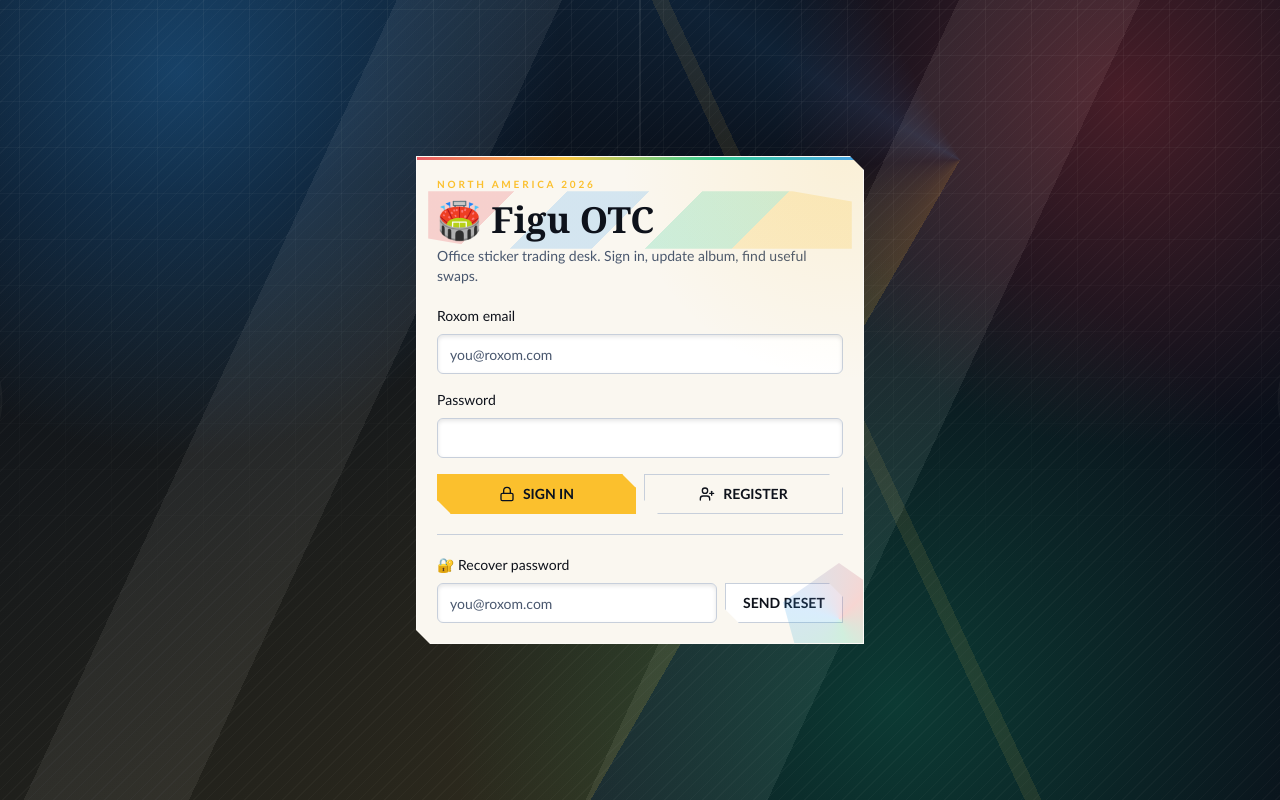
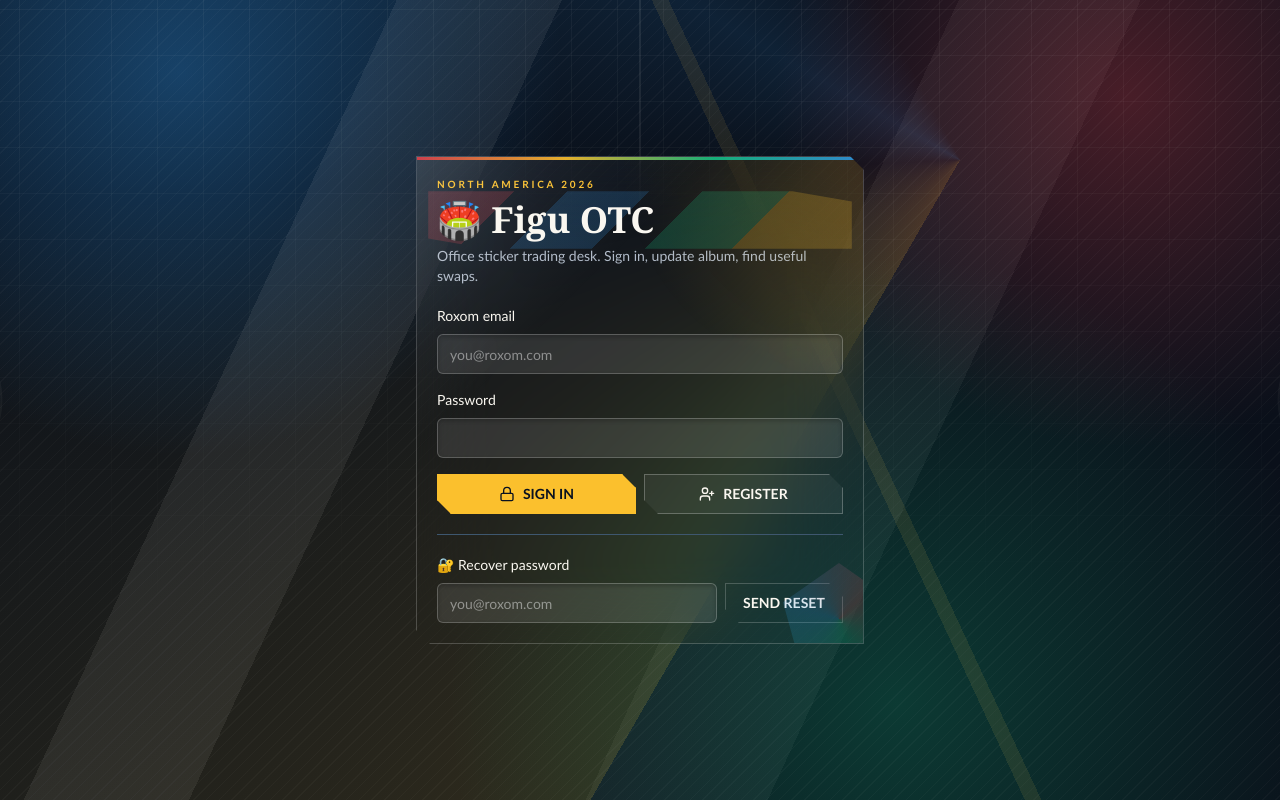
Before and after one commit to diegodella1/figus, a Next.js app: page /login in a window 1280 px wide. Built offline with nearby package versions, Linux system fonts and the light colour scheme.

Commit message:
Switch theme to glassmorphism

```diff
--- a/app/globals.css
+++ b/app/globals.css
@@ -4,12 +4,12 @@
 
 :root {
   --background: 218 46% 7%;
-  --foreground: 220 30% 8%;
-  --muted: 216 36% 94%;
-  --muted-foreground: 218 20% 36%;
-  --border: 216 22% 82%;
-  --card: 42 48% 96%;
-  --card-foreground: 220 30% 8%;
+  --foreground: 42 48% 96%;
+  --muted: 218 32% 18%;
+  --muted-foreground: 214 18% 74%;
+  --border: 210 28% 34%;
+  --card: 218 38% 12%;
+  --card-foreground: 42 48% 96%;
   --primary: 43 96% 58%;
   --primary-foreground: 219 58% 8%;
   --accent: 159 82% 43%;
@@ -36,9 +36,9 @@ body {
     radial-gradient(circle at 88% 12%, hsl(var(--wc-red) / 0.28), transparent 22rem),
     radial-gradient(circle at 70% 88%, hsl(var(--wc-green) / 0.23), transparent 28rem),
     conic-gradient(from 210deg at 75% 20%, hsl(var(--wc-gold) / 0.16), transparent 16%, hsl(var(--wc-blue) / 0.13), transparent 34%),
-    linear-gradient(115deg, transparent 0 58%, hsl(var(--wc-white) / 0.08) 58% 69%, transparent 69%),
+    linear-gradient(115deg, transparent 0 58%, hsl(var(--wc-white) / 0.05) 58% 69%, transparent 69%),
     hsl(var(--background));
-  color: hsl(var(--wc-white));
+  color: hsl(var(--foreground));
   font-family: var(--font-sans), Verdana, sans-serif;
   letter-spacing: 0;
 }
@@ -97,7 +97,8 @@ a {
   content: "";
   background:
     linear-gradient(90deg, hsl(var(--wc-red) / 0.85), hsl(var(--wc-gold) / 0.9), hsl(var(--wc-green) / 0.85), hsl(var(--wc-blue) / 0.85)) top / 100% 3px no-repeat,
-    radial-gradient(circle at 96% 0, hsl(var(--wc-gold) / 0.13), transparent 14rem);
+    radial-gradient(circle at 96% 0, hsl(var(--wc-gold) / 0.16), transparent 14rem),
+    linear-gradient(135deg, hsl(var(--wc-white) / 0.12), transparent 32%);
 }
 
 .matchday-card::after {
--- a/components/app-shell.tsx
+++ b/components/app-shell.tsx
@@ -17,8 +17,8 @@ const nav = [
 export function AppShell({ profile, children }: { profile: Profile; children: React.ReactNode }) {
   return (
     <div className="min-h-screen">
-      <aside className="fixed inset-y-0 left-0 z-20 hidden w-72 border-r border-white/20 bg-background/88 p-4 backdrop-blur-xl lg:block">
-        <Link href="/dashboard" className="sticker-edge matchday-card block border border-white/35 bg-[hsl(var(--wc-white))] p-4 text-card-foreground shadow-desk">
+      <aside className="fixed inset-y-0 left-0 z-20 hidden w-72 border-r border-white/15 bg-background/68 p-4 backdrop-blur-2xl lg:block">
+        <Link href="/dashboard" className="sticker-edge matchday-card block border border-white/20 bg-card/58 p-4 text-card-foreground shadow-desk backdrop-blur-2xl">
           <div className="text-[10px] font-bold uppercase tracking-[0.28em] text-primary">North America 2026</div>
           <div className="geo-26 mt-3 inline-block font-display text-4xl font-black leading-none">Figu OTC</div>
           <p className="mt-2 text-xs text-muted-foreground">Sticker trading desk for matchday swaps</p>
@@ -59,7 +59,7 @@ export function AppShell({ profile, children }: { profile: Profile; children: Re
               <div className="font-semibold">{profile.display_name}</div>
               <div className="text-xs text-muted-foreground">{profile.team_area || "Collector"}</div>
             </div>
-            <div className={cn("sticker-edge border border-white/35 bg-white/10 px-3 py-1 text-xs font-black uppercase text-white")}>
+            <div className={cn("sticker-edge border border-white/25 bg-white/10 px-3 py-1 text-xs font-black uppercase text-white backdrop-blur-xl")}>
               Internal 26
             </div>
           </div>
--- a/components/ui/badge.tsx
+++ b/components/ui/badge.tsx
@@ -4,7 +4,7 @@ export function Badge({ className, ...props }: React.HTMLAttributes<HTMLSpanElem
   return (
     <span
       className={cn(
-        "sticker-edge inline-flex items-center border border-primary/25 bg-primary/10 px-2.5 py-1 text-xs font-black uppercase text-primary",
+        "sticker-edge inline-flex items-center border border-primary/30 bg-primary/12 px-2.5 py-1 text-xs font-black uppercase text-primary backdrop-blur-xl",
         className,
       )}
       {...props}
--- a/components/ui/button.tsx
+++ b/components/ui/button.tsx
@@ -8,8 +8,8 @@ const buttonVariants = cva(
     variants: {
       variant: {
         default: "border-primary bg-primary text-primary-foreground shadow-[0_0_28px_hsl(var(--primary)/0.24)] hover:bg-primary/90",
-        secondary: "border-border bg-white text-card-foreground hover:border-primary/40 hover:bg-muted/80",
-        outline: "border-border bg-transparent hover:border-primary/50 hover:bg-primary/10",
+        secondary: "border-white/20 bg-white/12 text-foreground backdrop-blur-xl hover:border-primary/40 hover:bg-white/18",
+        outline: "border-white/25 bg-white/5 backdrop-blur-xl hover:border-primary/50 hover:bg-primary/10",
         ghost: "border-transparent hover:bg-primary/10",
         destructive: "border-destructive bg-destructive text-white hover:bg-destructive/90",
       },
--- a/components/ui/card.tsx
+++ b/components/ui/card.tsx
@@ -5,7 +5,7 @@ export function Card({ className, ...props }: React.HTMLAttributes<HTMLDivElemen
   return (
     <div
       className={cn(
-        "matchday-card sticker-edge border border-white/35 bg-[hsl(var(--wc-white))] text-card-foreground shadow-desk backdrop-blur",
+        "matchday-card sticker-edge border border-white/20 bg-card/58 text-card-foreground shadow-desk backdrop-blur-2xl",
         className,
       )}
       {...props}
--- a/components/ui/input.tsx
+++ b/components/ui/input.tsx
@@ -6,7 +6,7 @@ export const Input = React.forwardRef<HTMLInputElement, React.InputHTMLAttribute
     <input
       ref={ref}
       className={cn(
-        "focus-ring h-10 w-full rounded-md border border-border bg-white px-3 py-2 text-sm text-card-foreground placeholder:text-muted-foreground shadow-inner shadow-black/10 transition hover:border-primary/50",
+        "focus-ring h-10 w-full rounded-md border border-white/20 bg-white/10 px-3 py-2 text-sm text-foreground placeholder:text-white/45 shadow-inner shadow-black/20 backdrop-blur-xl transition hover:border-primary/50 hover:bg-white/14",
         className,
       )}
       {...props}
--- a/components/ui/select.tsx
+++ b/components/ui/select.tsx
@@ -6,7 +6,7 @@ export const Select = React.forwardRef<HTMLSelectElement, React.SelectHTMLAttrib
     <select
       ref={ref}
       className={cn(
-        "focus-ring h-10 w-full rounded-md border border-border bg-white px-3 py-2 text-sm text-card-foreground shadow-inner shadow-black/10 transition hover:border-primary/50",
+        "focus-ring h-10 w-full rounded-md border border-white/20 bg-white/10 px-3 py-2 text-sm text-foreground shadow-inner shadow-black/20 backdrop-blur-xl transition hover:border-primary/50 hover:bg-white/14",
         className,
       )}
       {...props}
--- a/components/ui/table.tsx
+++ b/components/ui/table.tsx
@@ -6,9 +6,9 @@ export function Table({ className, ...props }: React.TableHTMLAttributes<HTMLTab
 }
 
 export function Th({ className, ...props }: React.ThHTMLAttributes<HTMLTableCellElement>) {
-  return <th className={cn("border-b border-border bg-muted/70 px-3 py-2 text-xs font-black uppercase tracking-[0.12em] text-muted-foreground", className)} {...props} />;
+  return <th className={cn("border-b border-white/15 bg-white/8 px-3 py-2 text-xs font-black uppercase tracking-[0.12em] text-muted-foreground backdrop-blur-xl", className)} {...props} />;
 }
 
 export function Td({ className, ...props }: React.TdHTMLAttributes<HTMLTableCellElement>) {
-  return <td className={cn("border-b border-border/60 px-3 py-2 align-middle", className)} {...props} />;
+  return <td className={cn("border-b border-white/10 px-3 py-2 align-middle", className)} {...props} />;
 }
--- a/components/ui/textarea.tsx
+++ b/components/ui/textarea.tsx
@@ -6,7 +6,7 @@ export const Textarea = React.forwardRef<HTMLTextAreaElement, React.TextareaHTML
     <textarea
       ref={ref}
       className={cn(
-        "focus-ring min-h-28 w-full rounded-md border border-border bg-white px-3 py-2 text-sm text-card-foreground placeholder:text-muted-foreground shadow-inner shadow-black/10 transition hover:border-primary/50",
+        "focus-ring min-h-28 w-full rounded-md border border-white/20 bg-white/10 px-3 py-2 text-sm text-foreground placeholder:text-white/45 shadow-inner shadow-black/20 backdrop-blur-xl transition hover:border-primary/50 hover:bg-white/14",
         className,
       )}
       {...props}
```
